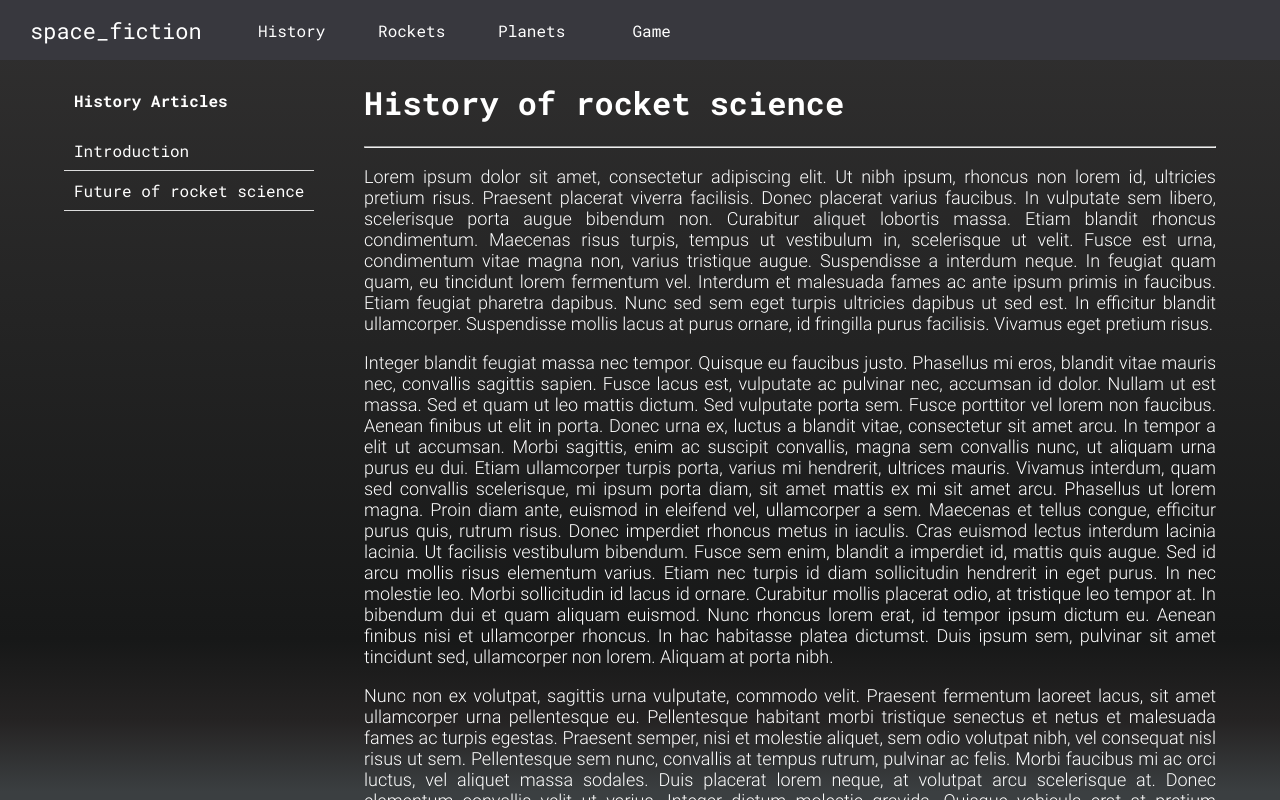
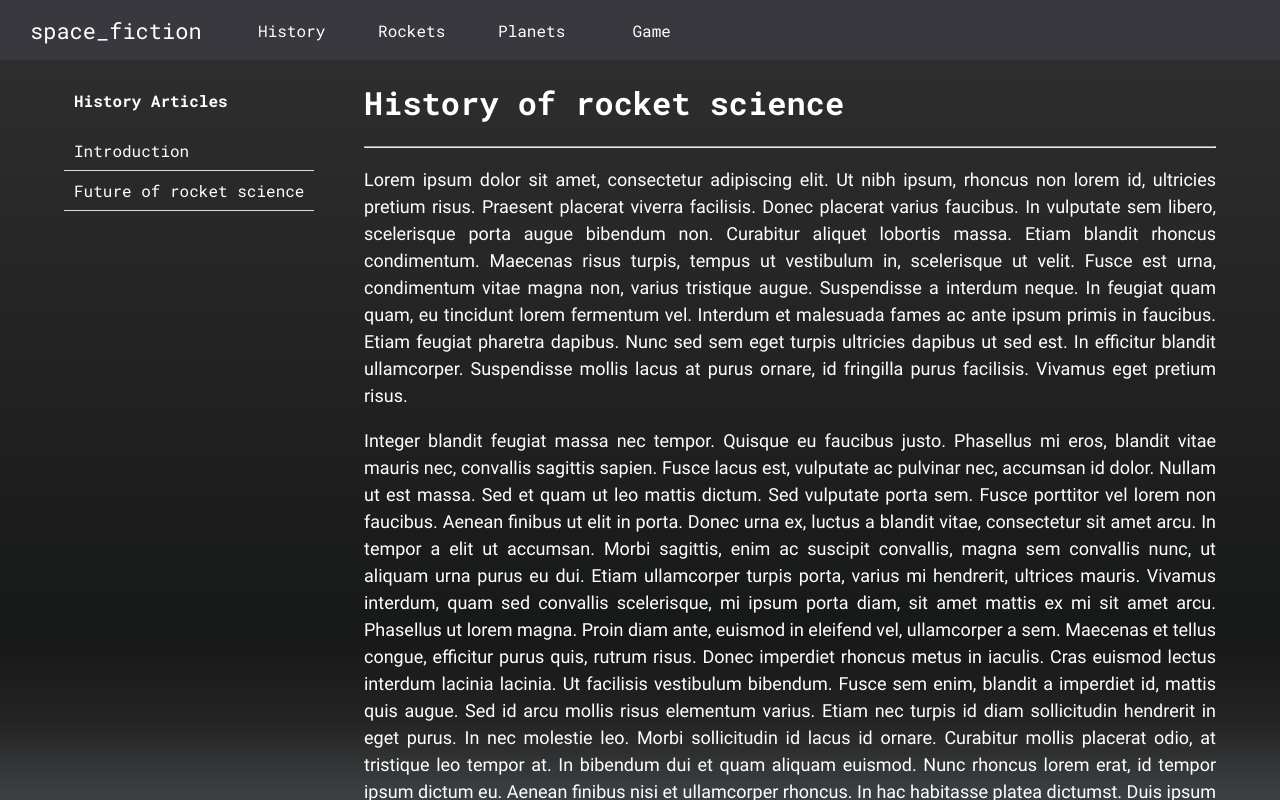
Before and after one commit to Qraree/space_fiction, a Next.js app in the folder frontend/: page /history in a window 1280 px wide. Built offline with nearby package versions, Linux system fonts and the light colour scheme.

Commit message:
style: deleted comments

```diff
--- a/frontend/src/containers/History/HistorySectionWrapper/HistorySectionWrapper.module.scss
+++ b/frontend/src/containers/History/HistorySectionWrapper/HistorySectionWrapper.module.scss
@@ -6,12 +6,11 @@
   display: flex;
   flex-direction: row;
   position: relative;
-  //border: 1px solid white;
 
 
   .sectionNavigationWrapper {
-    //border: 1px solid red;
     min-width: 300px;
+
     .sectionNavigation{
       border-radius: 5px;
       margin-top: 70px;
@@ -53,7 +52,8 @@
     p {
       font-family: $roboto-font;
       font-size: 18px;
-      font-weight: 300;
+      font-weight: 400;
+      line-height: 1.5;
     }
   }
 
```
